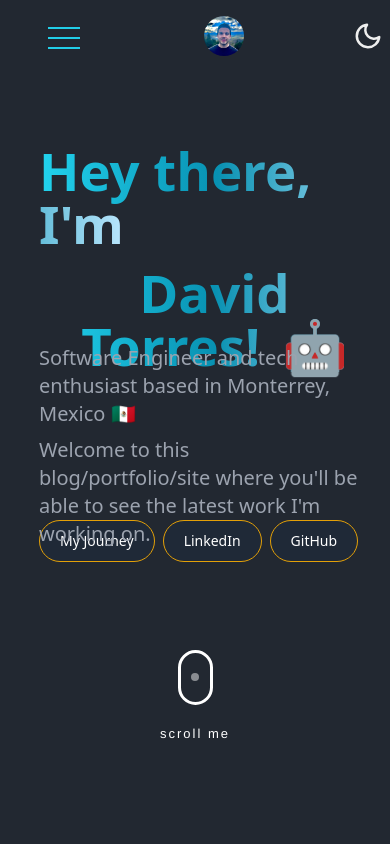
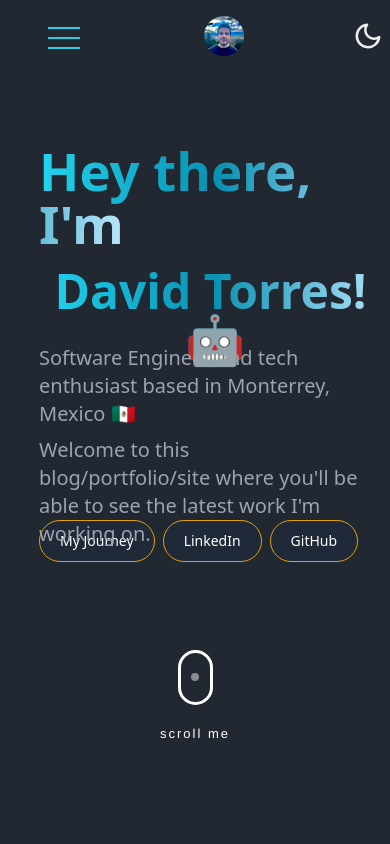
Before and after one commit to davidtc8/another_silly_porfolio_why_not, a React (Vite) app in the folder client/: page / in a window 390 px wide. Shown: the top 844 px of the page. Built offline with nearby package versions, Linux system fonts and the light colour scheme.

Commit message:
Adding redirects folder for Netlify deployment

```diff
--- a/client/src/components/Header/headerStyling.css
+++ b/client/src/components/Header/headerStyling.css
@@ -310,7 +310,8 @@
     }
 
     .name_welcome_section {
-        font-size: 3.3rem !important;
+        font-size: 3rem !important;
+        text-align: none;
     }
 
     .my_journey_button {
```
Also changed, not shown: 1 other file (tests, documents, lock files or other folders).
